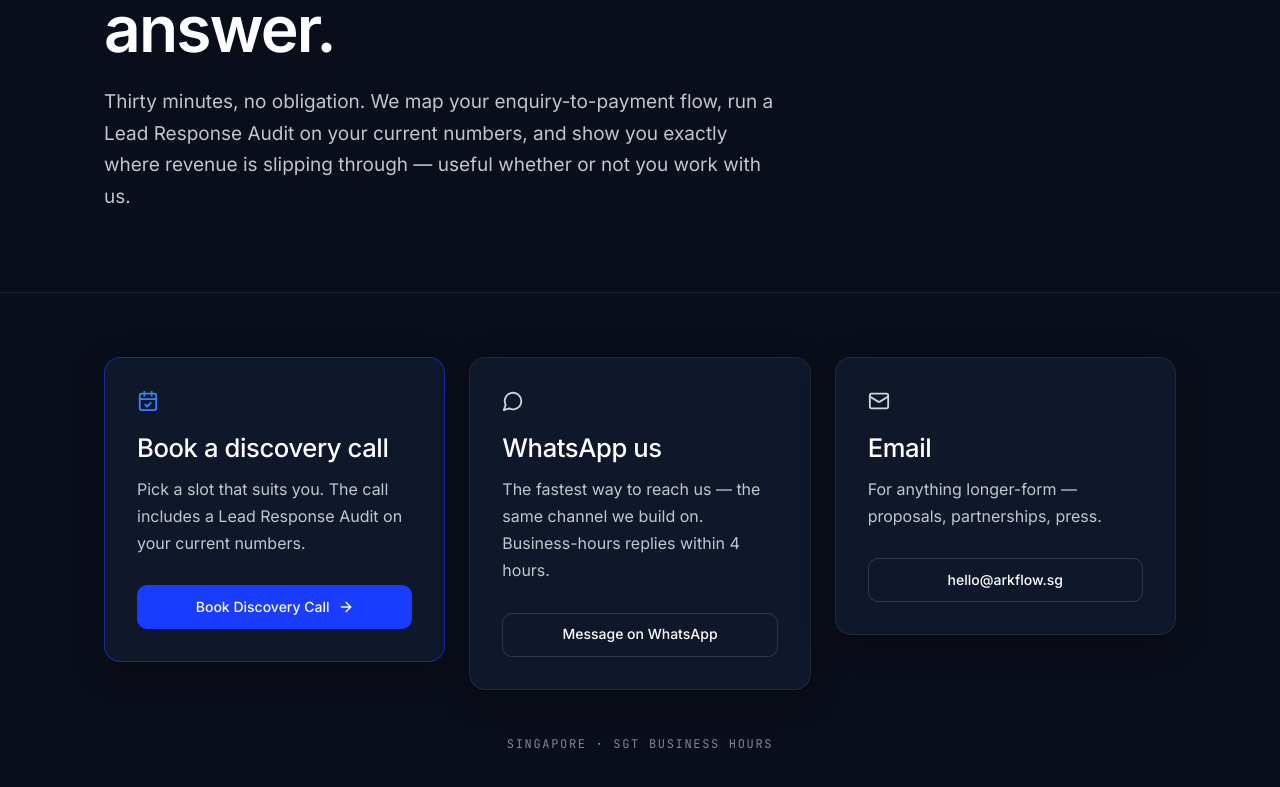
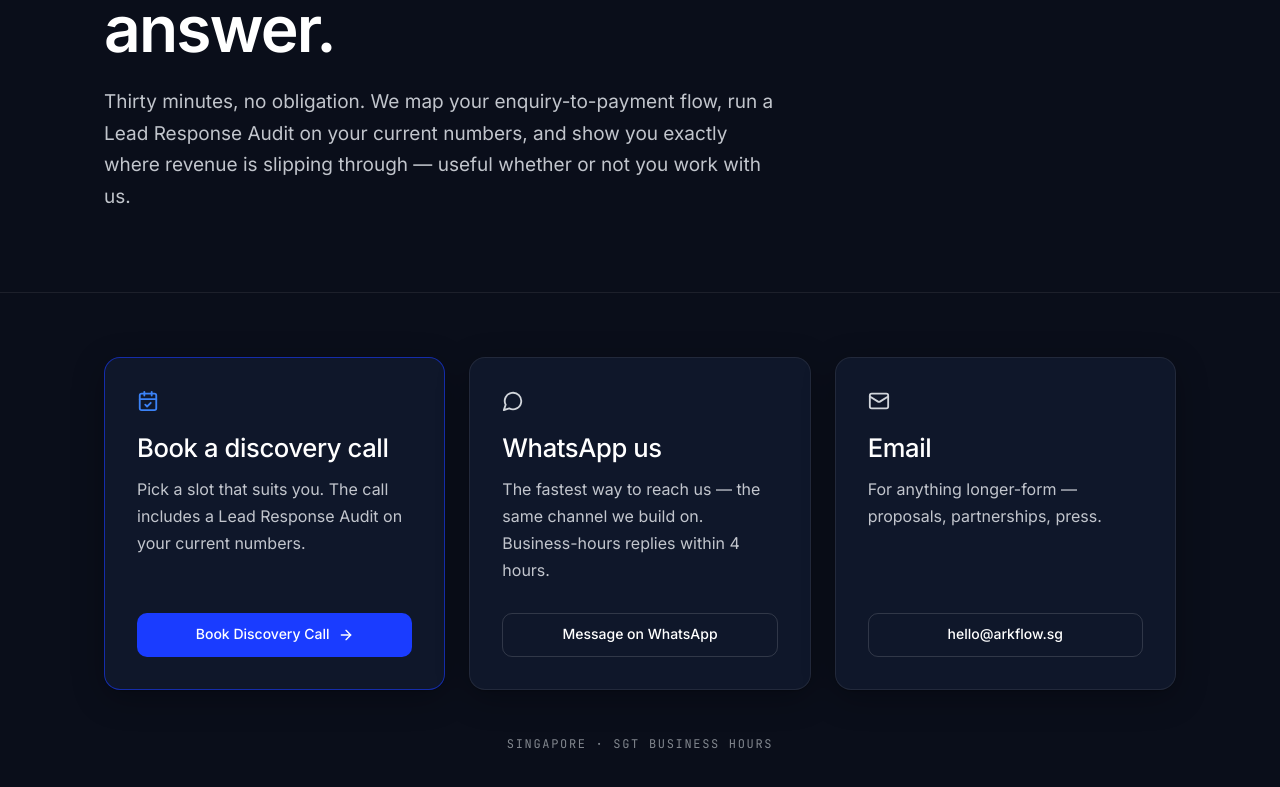
Before and after one commit to arkflow-Solutions/Arkflow-Solution, a Next.js app: page /contact in a window 1280 px wide. Shown: the part 361-1148 px from the top of the page. Built offline with nearby package versions, Linux system fonts and the light colour scheme.

Commit message:
Fix package card button alignment across home, packages, and contact pages

```diff
--- a/app/contact/page.tsx
+++ b/app/contact/page.tsx
@@ -26,16 +26,16 @@ export default function ContactPage() {
 
       <Section className="hairline !pt-16">
         <Container>
-          <div className="grid items-start gap-6 lg:grid-cols-3">
+          <div className="grid items-stretch gap-6 lg:grid-cols-3">
             <Reveal>
-              <Card emphasis className="h-full">
+              <Card emphasis className="flex h-full flex-col">
                 <CalendarCheck size={22} className="text-blue-soft" aria-hidden />
                 <h2 className="mt-5 text-subheading font-medium">{contact.call.title}</h2>
                 <p className="mt-3 text-body text-[color:var(--text-secondary)]">
                   Pick a slot that suits you. The call includes a Lead Response
                   Audit on your current numbers.
                 </p>
-                <div className="mt-7">
+                <div className="mt-auto pt-7">
                   {/* CURRENT IMPLEMENTATION — VERIFY BEFORE ACTING:
                       replace href with the live GHL booking-calendar link */}
                   <Button href={contact.call.href} className="w-full" withArrow>
@@ -46,13 +46,13 @@ export default function ContactPage() {
             </Reveal>
 
             <Reveal delay={0.08}>
-              <Card className="h-full">
+              <Card className="flex h-full flex-col">
                 <MessageCircle size={22} className="text-platinum" aria-hidden />
                 <h2 className="mt-5 text-subheading font-medium">{contact.whatsapp.title}</h2>
                 <p className="mt-3 text-body text-[color:var(--text-secondary)]">
                   {contact.whatsapp.body}
                 </p>
-                <div className="mt-7">
+                <div className="mt-auto pt-7">
                   {/* CURRENT IMPLEMENTATION — replace with the live wa.me link */}
                   <Button href={contact.whatsapp.href} variant="secondary" className="w-full">
                     Message on WhatsApp
@@ -62,13 +62,13 @@ export default function ContactPage() {
             </Reveal>
 
             <Reveal delay={0.16}>
-              <Card className="h-full">
+              <Card className="flex h-full flex-col">
                 <Mail size={22} className="text-platinum" aria-hidden />
                 <h2 className="mt-5 text-subheading font-medium">{contact.email.title}</h2>
                 <p className="mt-3 text-body text-[color:var(--text-secondary)]">
                   For anything longer-form — proposals, partnerships, press.
                 </p>
-                <div className="mt-7">
+                <div className="mt-auto pt-7">
                   <Button
                     href={`mailto:${contact.email.address}`}
                     variant="secondary"
--- a/app/packages/page.tsx
+++ b/app/packages/page.tsx
@@ -39,14 +39,14 @@ export default function PackagesPage() {
       {/* Full package cards with approved copy */}
       <Section className="hairline !pt-16">
         <Container>
-          <div className="grid items-start gap-6 lg:grid-cols-3">
+          <div className="grid items-stretch gap-6 lg:grid-cols-3">
             {packages.map((pkg, i) => (
-              <Reveal key={pkg.id} delay={i * 0.08}>
-                <Tilt>
+              <Reveal key={pkg.id} delay={i * 0.08} className="h-full">
+                <Tilt className="h-full">
                   <Card
                     id={pkg.id}
                     emphasis={pkg.emphasis}
-                    className={pkg.emphasis ? "lg:-mt-2" : ""}
+                    className={`flex h-full flex-col ${pkg.emphasis ? "lg:-mt-2" : ""}`}
                   >
                     <div className="flex items-center justify-between">
                       <p className="font-mono text-eyebrow uppercase text-blue-soft">
@@ -72,7 +72,10 @@ export default function PackagesPage() {
                     <p className="mt-4 font-mono text-eyebrow uppercase text-[color:var(--text-tertiary)]">
                       {pkg.priceNote}
                     </p>
-                    <div className="mt-7">
+                    {/* Pinned to the bottom so buttons align across
+                        cards regardless of how long each package's
+                        copy runs. */}
+                    <div className="mt-auto pt-7">
                       <Button
                         href="/contact"
                         variant={pkg.emphasis ? "primary" : "secondary"}
--- a/components/home/packages.tsx
+++ b/components/home/packages.tsx
@@ -35,13 +35,13 @@ export function Packages() {
           </p>
         </Reveal>
 
-        <div className="mt-16 grid items-start gap-6 lg:grid-cols-3">
+        <div className="mt-16 grid items-stretch gap-6 lg:grid-cols-3">
           {packages.map((pkg, i) => (
-            <Reveal key={pkg.id} delay={i * 0.08}>
-              <Tilt>
+            <Reveal key={pkg.id} delay={i * 0.08} className="h-full">
+              <Tilt className="h-full">
                 <Card
                   emphasis={pkg.emphasis}
-                  className={pkg.emphasis ? "lg:-mt-4 lg:pb-10" : ""}
+                  className={`flex h-full flex-col ${pkg.emphasis ? "lg:-mt-4 lg:pb-10" : ""}`}
                 >
                   <div className="flex items-center justify-between">
                     <p className="font-mono text-eyebrow uppercase text-blue-soft">
@@ -86,7 +86,9 @@ export function Packages() {
                     ))}
                   </ul>
 
-                  <div className="mt-8">
+                  {/* Pinned to the bottom so buttons align across cards
+                      regardless of how long each package's copy runs. */}
+                  <div className="mt-auto pt-8">
                     <Button
                       href={`/packages#${pkg.id}`}
                       variant={pkg.emphasis ? "primary" : "secondary"}
```
Also changed, not shown: 1 other file (tests, documents, lock files or other folders).
